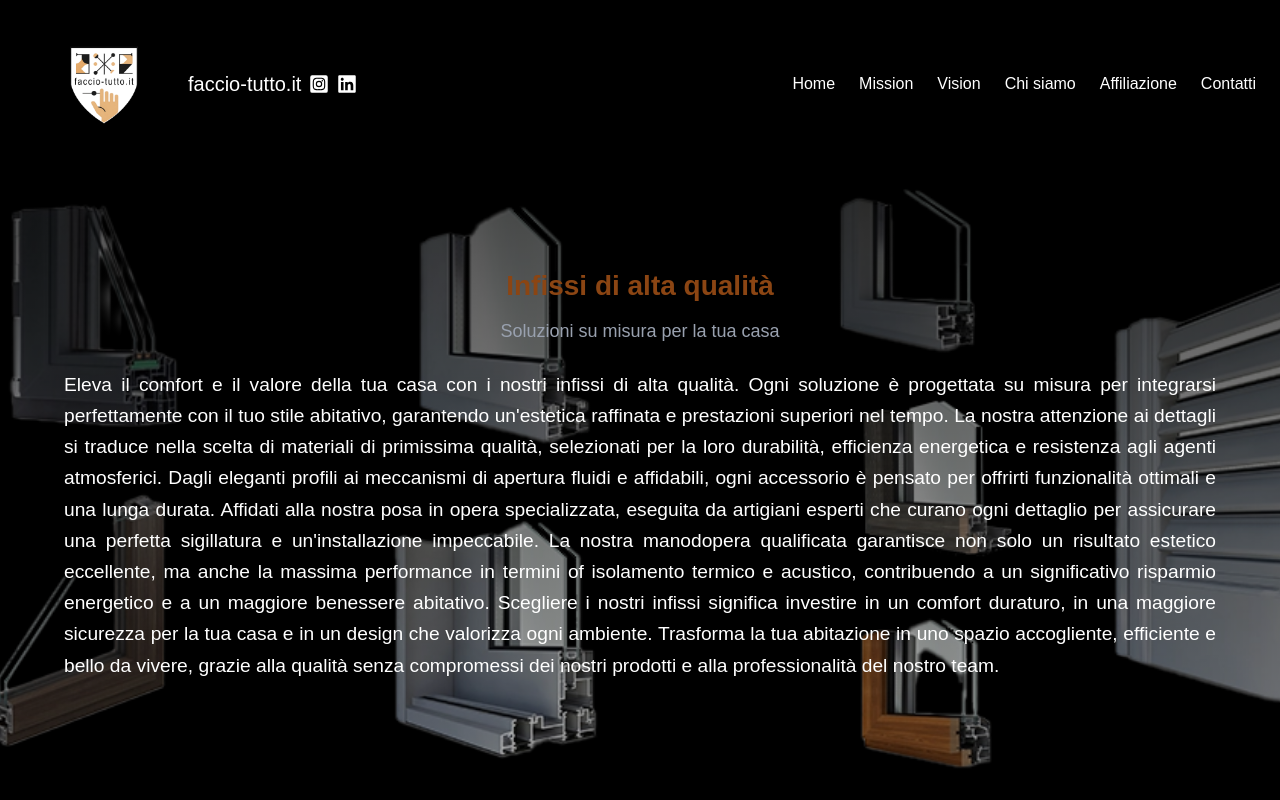
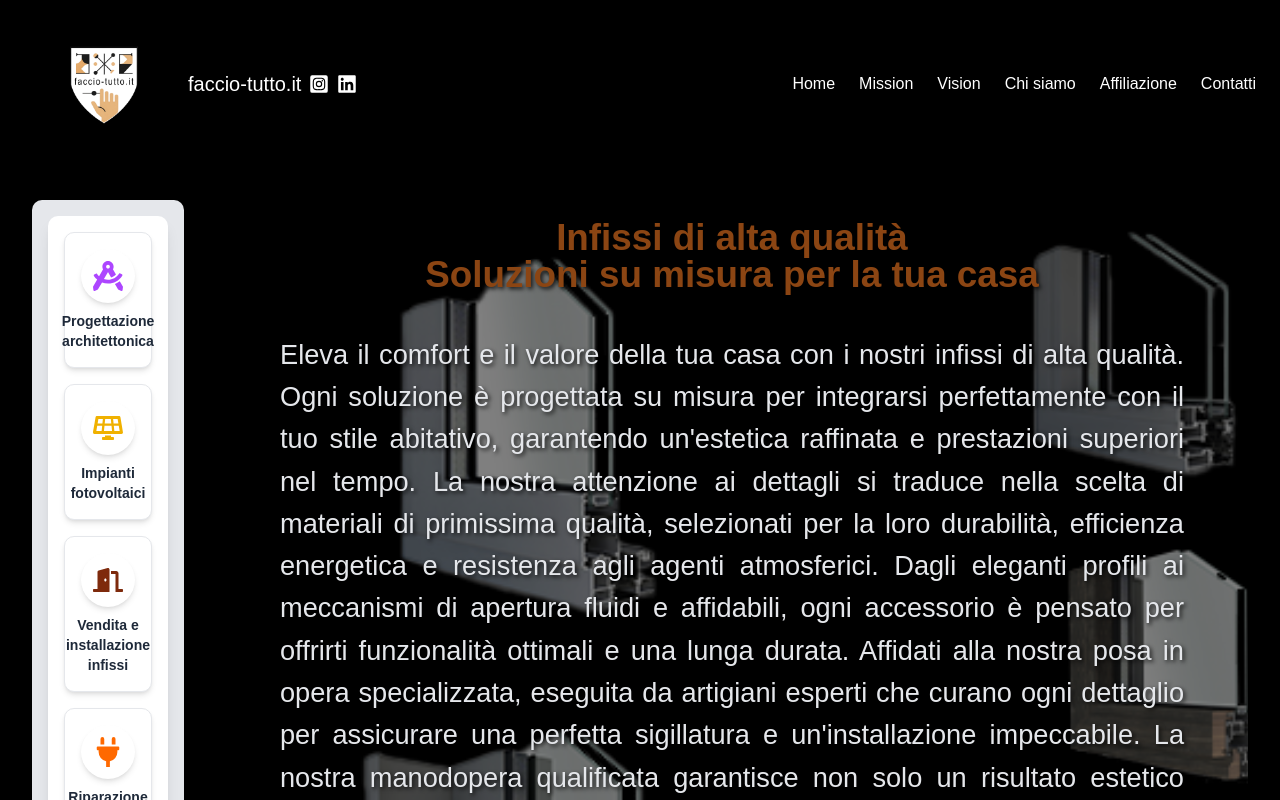
Before and after one commit to faccio-tutto/faccio-tutto, a Next.js app: page /infissi in a window 1280 px wide. Shown: the top 800 px of the page. Built offline with nearby package versions, Linux system fonts and the light colour scheme.

Commit message:
Modifica header pagina infissi

```diff
--- a/app/infissi/page.tsx
+++ b/app/infissi/page.tsx
@@ -6,6 +6,7 @@ import { FaBuilding, FaDraftingCompass, FaDoorOpen, FaPlug, FaWrench, FaPhone, F
 import { TfiEmail } from "react-icons/tfi";
 import { FaInstagramSquare, FaLinkedin } from "react-icons/fa";
 import Link from "next/link";
+import { motion } from "framer-motion";
 
 type CardContentProps = React.HTMLAttributes<HTMLDivElement>;
 const CustomCardContent: React.FC<CardContentProps> = ({ children, className, ...props }) => (
@@ -83,40 +84,11 @@ const InfissiPage = () => {
         </ul>
       </nav>
 
-      {/* Hero Section - SPOSTATA FUORI dal main per estendersi a tutta larghezza */}
-      <section className="relative flex items-center justify-center py-16 md:py-24 overflow-hidden">
-        <div className="absolute inset-0 flex justify-center z-0">
-          <Image
-            src="/images/prodotti.webp"
-            alt="Sfondo infissi"
-            layout="fill"
-            objectFit="cover"
-          />
-        </div>
-        <div className="absolute inset-0 bg-gradient-to-b from-black/70 to-black/30 z-10"></div>
-        <div className="relative z-20 px-4 sm:px-6 max-w-[1200px] w-full text-white mx-auto text-center">
-          <h2 style={{ fontSize: "1.75rem", fontWeight: "bold", marginBottom: "0.5rem", color: "#8B4513" }}>Infissi di alta qualità</h2>
-          <div className="text-base sm:text-lg font-medium mb-6 text-gray-400">
-            Soluzioni su misura per la tua casa
-          </div>
-          <div className="space-y-4 text-[1.125rem] sm:text-[1.25rem] leading-relaxed text-white text-justify">
-            <p>
-              Eleva il comfort e il valore della tua casa con i nostri infissi di alta qualità. Ogni soluzione è progettata su misura per integrarsi perfettamente con il tuo stile abitativo, garantendo un'estetica raffinata e prestazioni superiori nel tempo.
+{/* Contenitore principale della pagina con layout a colonne */}
+      <div className="flex-col md:flex-row p-4 md:p-8 gap-8 flex"> {/* Added 'flex' here to enable flexbox layout */}
 
-              La nostra attenzione ai dettagli si traduce nella scelta di materiali di primissima qualità, selezionati per la loro durabilità, efficienza energetica e resistenza agli agenti atmosferici. Dagli eleganti profili ai meccanismi di apertura fluidi e affidabili, ogni accessorio è pensato per offrirti funzionalità ottimali e una lunga durata.
-
-              Affidati alla nostra posa in opera specializzata, eseguita da artigiani esperti che curano ogni dettaglio per assicurare una perfetta sigillatura e un'installazione impeccabile. La nostra manodopera qualificata garantisce non solo un risultato estetico eccellente, ma anche la massima performance in termini of isolamento termico e acustico, contribuendo a un significativo risparmio energetico e a un maggiore benessere abitativo.
-
-              Scegliere i nostri infissi significa investire in un comfort duraturo, in una maggiore sicurezza per la tua casa e in un design che valorizza ogni ambiente. Trasforma la tua abitazione in uno spazio accogliente, efficiente e bello da vivere, grazie alla qualità senza compromessi dei nostri prodotti e alla professionalità del nostro team.
-            </p>
-          </div>
-        </div>
-      </section>
-
-      {/* Main Content Area: Flex container per sidebar e il resto del contenuto */}
-      <main className="flex flex-col md:flex-row gap-6 px-4 sm:px-6 mt-10">
-        {/* Colonna sinistra: pulsanti laterali (Sidebar) */}
-        <aside className="hidden md:block sticky top-4 h-fit w-full md:w-1/4 lg:w-1/8 xl:w-1/8 z-10 bg-gray-200 p-4 rounded-lg shadow-lg">
+  {/* Pulsanti laterali a sinistra */}
+ <aside className="hidden md:block sticky top-4 h-fit w-full md:w-1/4 lg:w-1/8 xl:w-1/8 z-10 bg-gray-200 p-4 rounded-lg shadow-lg">
           <div className="bg-white bg-opacity-80 p-4 rounded-lg shadow-lg space-y-4 flex flex-col items-center">
             {[{
               id: "progettazione",
@@ -163,12 +135,51 @@ const InfissiPage = () => {
           </div>
         </aside>
 
-        {/* Colonna principale del contenuto (il resto della pagina) */}
-        <div className="flex-1">
+      {/* Colonna principale: Contenuto della pagina, compreso il modulo */}
+        <div className="flex-1 min-w-0"> {/* This div will occupy the remaining space */}
+
+ <header className="text-center py-20 bg-cover bg-center text-white relative" style={{
+        // Immagine di sfondo
+        backgroundImage: 'url("/images/prodotti.png")',
+        backgroundSize: 'cover',
+        backgroundPosition: 'center',
+        backgroundColor: "#000000", /* Colore di fallback */
+        minHeight: '700px' /* Altezza minima per visualizzare l'immagine */
+      }}>
+        {/* Overlay per migliorare la leggibilità del testo */}
+        <div className="absolute inset-0 bg-black opacity-50"></div>
+        <motion.h2
+          initial={{ y: -50, opacity: 0 }}
+          animate={{ y: 0, opacity: 1 }}
+          transition={{ duration: 0.6 }}
+          className="relative mt-0 z-10 text-8xl font-bold"
+          style={{ fontSize: "2.3rem", color: "#8B4513", textShadow: "2px 2px 4px rgba(0,0,0,0.8)" }} // Marrone scuro
+        >
+          Infissi di alta qualità
+<br />
+Soluzioni su misura per la tua casa
+        </motion.h2>
+        <motion.p
+                            initial={{ y: 50, opacity: 0 }}
+                            animate={{ y: 0, opacity: 1 }}
+                            transition={{ duration: 0.6, delay: 0.2 }}
+                            className="relative z-10 text-justify text-lg mt-10 px-8 md:px-16"
+                            style={{ fontSize: "1.7rem", color: "#E5E7EB", textShadow: "2px 2px 4px rgba(0,0,0,0.8)" }} // Grigio chiaro
+                          >
+                            Eleva il comfort e il valore della tua casa con i nostri infissi di alta qualità. Ogni soluzione è progettata su misura per integrarsi perfettamente con il tuo stile abitativo, garantendo un'estetica raffinata e prestazioni superiori nel tempo.
+
+              La nostra attenzione ai dettagli si traduce nella scelta di materiali di primissima qualità, selezionati per la loro durabilità, efficienza energetica e resistenza agli agenti atmosferici. Dagli eleganti profili ai meccanismi di apertura fluidi e affidabili, ogni accessorio è pensato per offrirti funzionalità ottimali e una lunga durata.
+
+              Affidati alla nostra posa in opera specializzata, eseguita da artigiani esperti che curano ogni dettaglio per assicurare una perfetta sigillatura e un'installazione impeccabile. La nostra manodopera qualificata garantisce non solo un risultato estetico eccellente, ma anche la massima performance in termini of isolamento termico e acustico, contribuendo a un significativo risparmio energetico e a un maggiore benessere abitativo.
+
+              Scegliere i nostri infissi significa investire in un comfort duraturo, in una maggiore sicurezza per la tua casa e in un design che valorizza ogni ambiente. Trasforma la tua abitazione in uno spazio accogliente, efficiente e bello da vivere, grazie alla qualità senza compromessi dei nostri prodotti e alla professionalità del nostro team.
+                          </motion.p>
+      </header>
+
           {/* Cosa Offriamo Section */}
           <section className="py-12 px-6 text-center">
             <h2 style={{ fontSize: "1.75rem", fontWeight: "bold", marginBottom: "0.5rem", color: "#8B4513" }}>Cosa Offriamo</h2>
-            <div className="grid grid-cols-1 md:grid-cols-2 gap-8 gap-y-12 max-w-6xl mx-auto">
+            <div className="grid grid-cols-1 md:grid-cols-2 gap-8 gap-y-12 max-w-7xl mx-auto">
               {/* Card Infissi Alluminio */}
               <div className="flex flex-col items-center bg-gray-800 rounded-lg shadow-lg overflow-hidden" style={{ backgroundColor: '#A18D65' }}>
                 <div className="relative w-full h-48 md:h-64 overflow-hidden">
@@ -266,7 +277,7 @@ const InfissiPage = () => {
             </div>
           </section>
         </div>{/* Chiusura del div flex-1 del contenuto principale */}
-      </main>{/* Chiusura del main che contiene sidebar e contenuto */}
+      </div>{/* Chiusura del div che contiene sidebar e contenuto */}
 
       {/* Footer */}
       <footer className="bg-gray-900 py-8 text-center">
```
